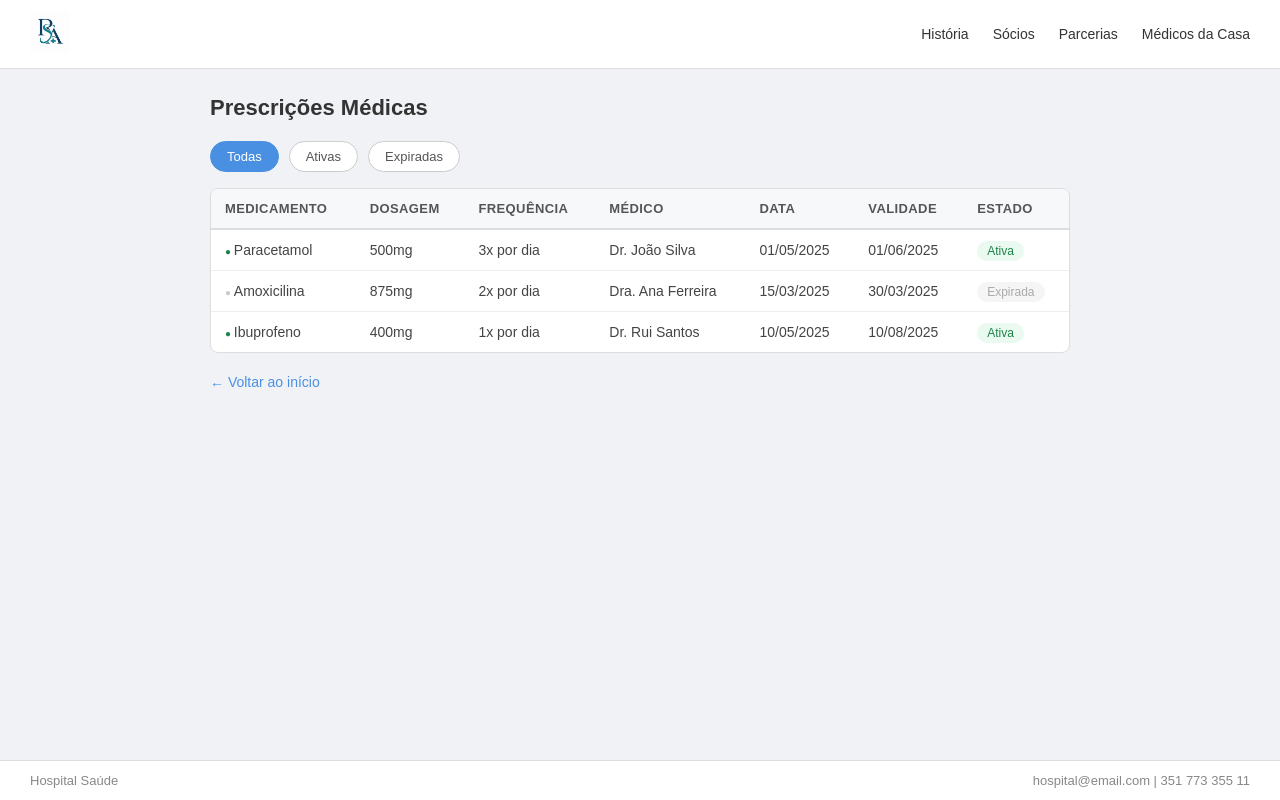
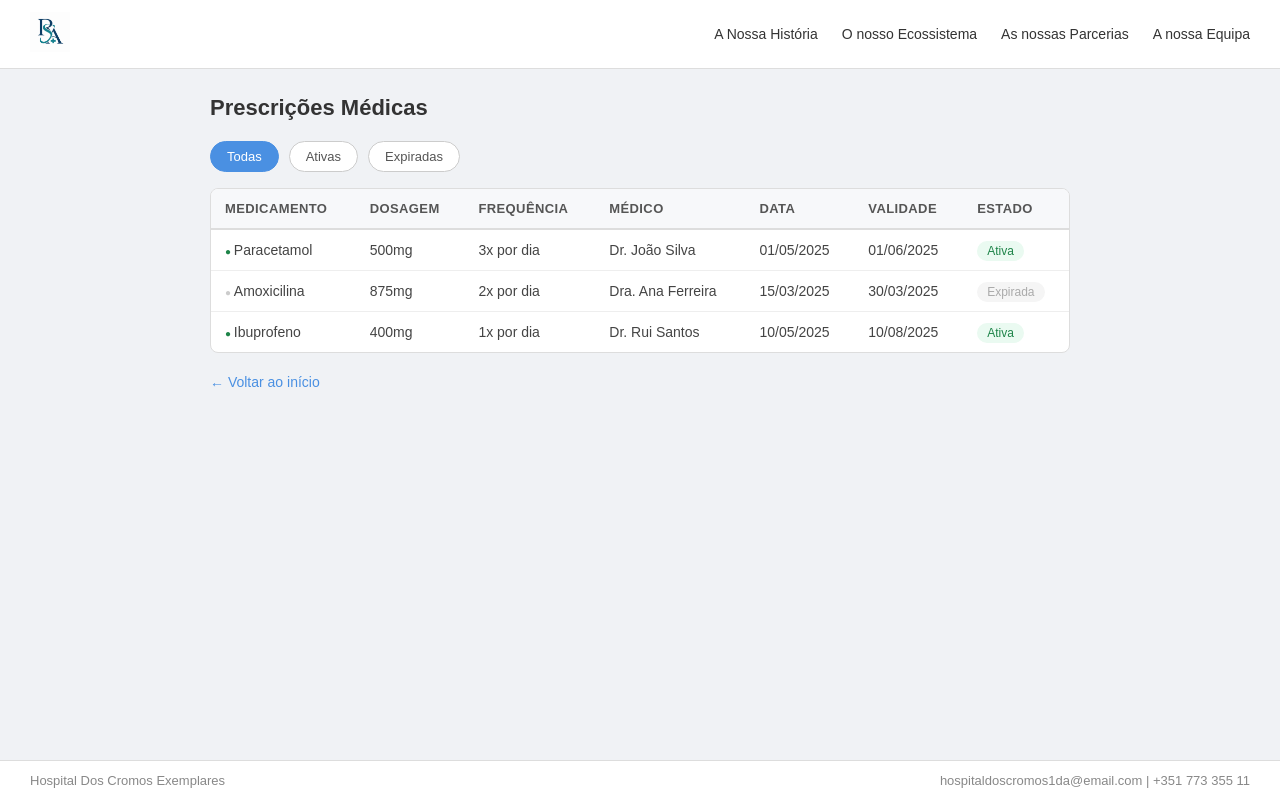
Before and after one commit to Freitas-Hub/DEAPC-P03, a PHP site: page /prescricoes.php in a window 1280 px wide. Run offline with PHP 8.4, Linux system fonts and the light colour scheme.

Commit message:
tirem me o computador

```diff
--- a/main.php
+++ b/main.php
@@ -139,7 +139,7 @@
     <!-- Rodapé -->
     <footer class="rodape">
         <span>Hospital Dos Cromos Exemplares</span>
-        <span>hospitaldoscromos1da@email.com | 351 773 355 11</span>
+        <span>hospitaldoscromos1da@email.com | +351 773 355 11</span>
     </footer>
 
 </body>
--- a/prescricoes.php
+++ b/prescricoes.php
@@ -14,10 +14,10 @@
             <img src="images/logo.png" alt="Logotipo">
         </div>
         <ul class="navbar-links">
-            <li><a href="historia.php">História</a></li>
-            <li><a href="socios.php">Sócios</a></li>
-            <li><a href="parcerias.php">Parcerias</a></li>
-            <li><a href="medicos.php">Médicos da Casa</a></li>
+            <li><a href="historia.php">A Nossa História</a></li>
+            <li><a href="socios.php">O nosso Ecossistema</a></li>
+            <li><a href="parcerias.php">As nossas Parcerias</a></li>
+            <li><a href="medicos.php">A nossa Equipa</a></li>
         </ul>
     </nav>
 
@@ -111,8 +111,8 @@
 
     <!-- Rodapé -->
     <footer class="rodape">
-        <span>Hospital Saúde</span>
-        <span>hospital@email.com | 351 773 355 11</span>
+        <span>Hospital Dos Cromos Exemplares</span>
+        <span>hospitaldoscromos1da@email.com | +351 773 355 11</span>
     </footer>
 
 </body>
--- a/register.php
+++ b/register.php
@@ -68,9 +68,9 @@
             <img src="images/logo.png" alt="Logotipo">
         </div>
         <ul class="navbar-links">
-            <li><a href="historia.php">A nossa História</a></li>
-            <li><a href="socios.php">Os nossos Sócios</a></li>
-            <li><a href="parcerias.php">Parcerias establecidas</a></li>
+            <li><a href="historia.php">A Nossa História</a></li>
+            <li><a href="socios.php">O nosso Ecossistema</a></li>
+            <li><a href="parcerias.php">As nossas Parcerias</a></li>
             <li><a href="medicos.php">A nossa Equipa</a></li>
         </ul>
     </nav>
--- a/styles/marcacoes.css
+++ b/styles/marcacoes.css
@@ -85,7 +85,7 @@ body {
 }
 
 .btn-marcar:hover {
-    background-color: #15335f;
+    background-color: #8bdcdc;
 }
 
 /* Filtros */
```
Also changed, not shown: login.php (+8 -3 lines), marcacoes.php (+5 -5 lines), tarefas.php (+6 -6 lines).
